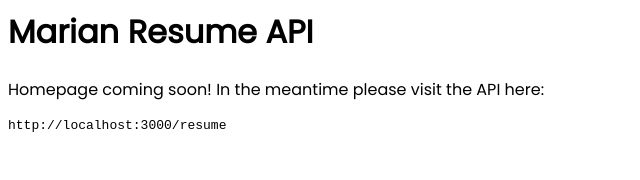
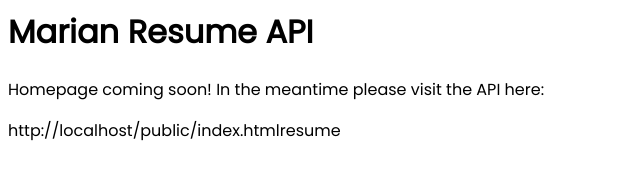
Before and after one commit to mmlumba/resume-api, a website: page public/index.html in a window 1280 px wide. Shown: the whole page, without its empty margins (0-640 px from the left). Drawn offline with Linux system fonts and the light colour scheme.

Commit message:
dynamic url for app

```diff
--- a/public/index.html
+++ b/public/index.html
@@ -7,6 +7,7 @@
     <body>
         <h1>Marian Resume API</h1>
         <p>Homepage coming soon! In the meantime please visit the API here:</p>
-        <p><code>http://localhost:3000/resume</code></p>
+        <p id="curl-url"></p>
+        <script type="text/javascript" src="index.js"></script>
     </body>
 </html>
--- /dev/null
+++ b/public/index.js
@@ -0,0 +1,2 @@
+let curlUrlId = document.getElementById("curl-url");
+curlUrlId.innerHTML = window.location.href + "resume";
```
